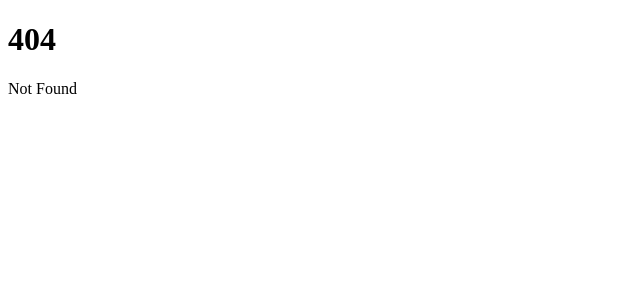
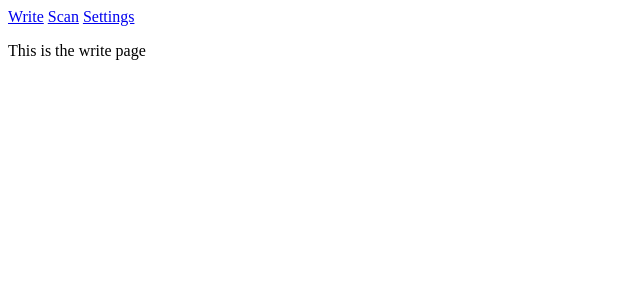
Before and after one commit to Fair-Write/Client-Side, a SvelteKit app: page /dashboard/write in a window 1280 px wide. Before the commit this address had no page. Shown: the top 300 px of the page, without its empty margins (0-640 px from the left). Built offline with nearby package versions, Linux system fonts and the light colour scheme.

Commit message:
Feat: Added Necessary Routes

```diff
--- /dev/null
+++ b/src/routes/dashboard/+layout.svelte
@@ -0,0 +1,6 @@
+<nav>
+	<a href="/dashboard/write">Write</a>
+	<a href="/dashboard/scan">Scan</a>
+	<a href="/dashboard/settings">Settings</a>
+</nav>
+<slot></slot>
--- /dev/null
+++ b/src/routes/dashboard/scan/+page.svelte
@@ -0,0 +1 @@
+<p> This is the scan page</p>
--- /dev/null
+++ b/src/routes/dashboard/settings/+page.svelte
@@ -0,0 +1 @@
+<p> This is the settings page</p>
--- /dev/null
+++ b/src/routes/dashboard/write/+page.svelte
@@ -0,0 +1 @@
+<p> This is the write page</p>
```
